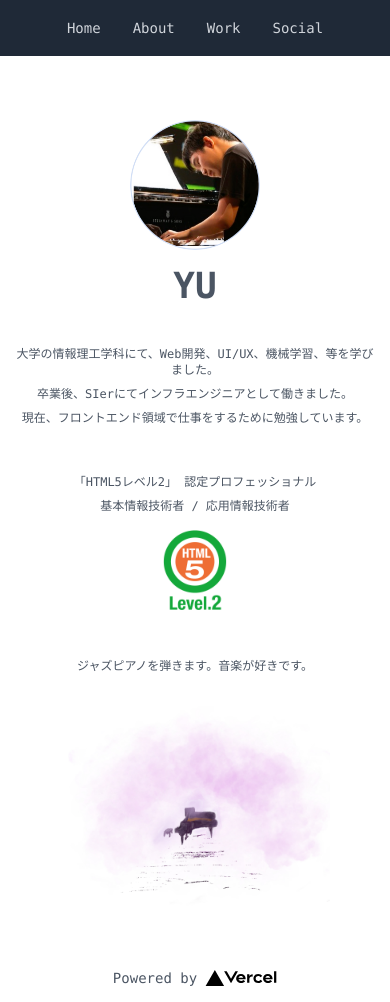
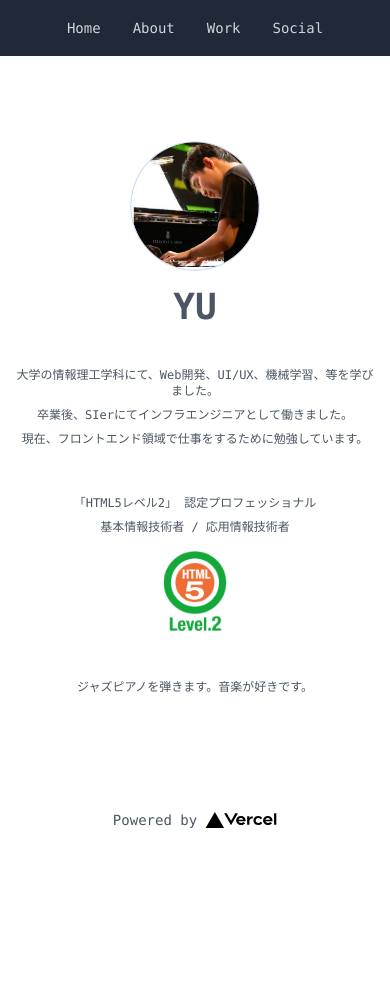
Before and after one commit to yysd94/myblog, a Next.js app: page / in a window 390 px wide. After the commit the page ends 844 px from the top, so only its background shows below. Built offline with nearby package versions, Linux system fonts and the light colour scheme.

Commit message:
ホーム画面のピアノの画像をmd未満の画面サイズの端末では非表示になるようにしました。

```diff
--- a/pages/index.js
+++ b/pages/index.js
@@ -63,7 +63,7 @@ export default function Home() {
               </div>
             </div>
           </div>
-          <div className="mt-0">
+          <div className="hidden md:block md:mt-0">
             <div className="flex justify-center">
               <Image
                 className=""
```
